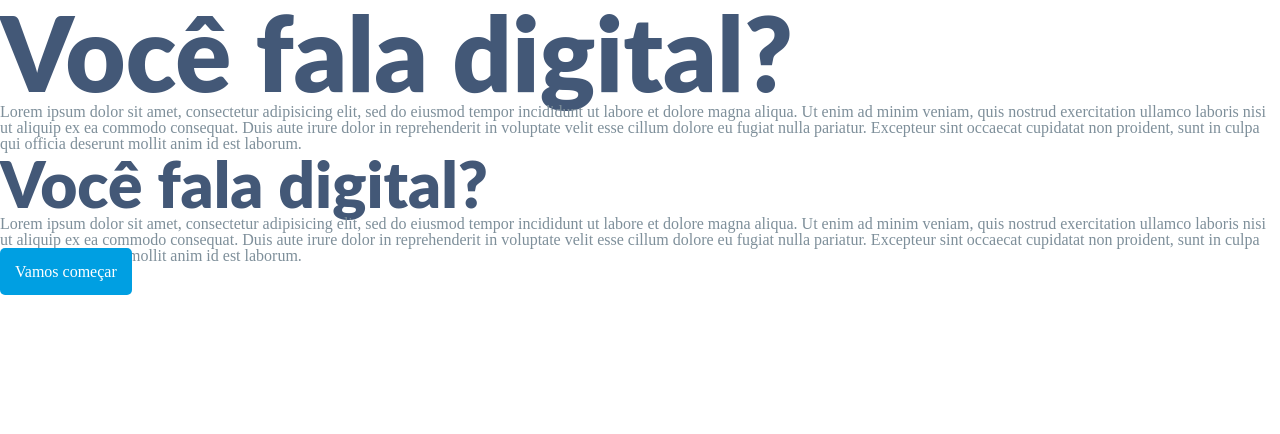
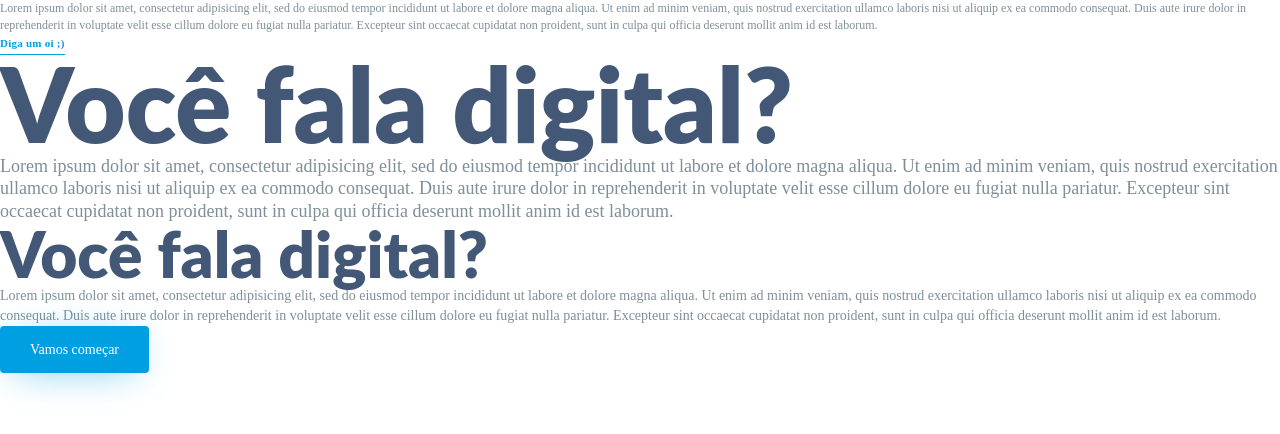
Before and after one commit to samuellevy/nokengo2018-front, a PHP site: page / in a window 1280 px wide. Shown: the top 434 px of the page. Run offline with PHP 8.4, Linux system fonts and the light colour scheme; style sheets or scripts are compiled from the project's sources; some web fonts are replaced.

Commit message:
ajustes tamanho das fontes

```diff
--- a/source/index.html
+++ b/source/index.html
@@ -6,6 +6,10 @@
     <link rel="stylesheet" type="text/css" href="css/style.css">
   </head>
   <body>
+    <div class="message">
+      <p>Lorem ipsum dolor sit amet, consectetur adipisicing elit, sed do eiusmod tempor incididunt ut labore et dolore magna aliqua. Ut enim ad minim veniam, quis nostrud exercitation ullamco laboris nisi ut aliquip ex ea commodo consequat. Duis aute irure dolor in reprehenderit in voluptate velit esse cillum dolore eu fugiat nulla pariatur. Excepteur sint occaecat cupidatat non proident, sunt in culpa qui officia deserunt mollit anim id est laborum.</p>
+      <a href="#">Diga um oi ;)</a>
+    </div>
     <header>
       <p class="h-title">Você fala digital?</p>
       <p>Lorem ipsum dolor sit amet, consectetur adipisicing elit, sed do eiusmod tempor incididunt ut labore et dolore magna aliqua. Ut enim ad minim veniam, quis nostrud exercitation ullamco laboris nisi ut aliquip ex ea commodo consequat. Duis aute irure dolor in reprehenderit in voluptate velit esse cillum dolore eu fugiat nulla pariatur. Excepteur sint occaecat cupidatat non proident, sunt in culpa qui officia deserunt mollit anim id est laborum.</p>
@@ -16,6 +20,6 @@
       <p>Lorem ipsum dolor sit amet, consectetur adipisicing elit, sed do eiusmod tempor incididunt ut labore et dolore magna aliqua. Ut enim ad minim veniam, quis nostrud exercitation ullamco laboris nisi ut aliquip ex ea commodo consequat. Duis aute irure dolor in reprehenderit in voluptate velit esse cillum dolore eu fugiat nulla pariatur. Excepteur sint occaecat cupidatat non proident, sunt in culpa qui officia deserunt mollit anim id est laborum.</p>
     </section>
 
-    <a href="#" class="btn">Vamos começar</a>
+    <a class="button">Vamos começar</a>
   </body>
 </html>
--- a/source/scss/style.scss
+++ b/source/scss/style.scss
@@ -87,40 +87,81 @@ $yellow: #fae822;
 $pink: #f8d8ff;
 
 //default font-sizes
-$xs-size: 16px; //alert text
-$sm-size: 24px; //section text
-$md-size: 64px; //section title
-$lg-size: 104px; //header title
+$xs-size: 11px; //alert link
+$sm-size: 12px; //alert text
+$tx-size: 14px; //section text;
+$bt-size: 16px; //button;
+$md-size: 18px; //header text
+$lg-size: 64px; //section title
+$xl-size: 88px; //menu option
+$xx-size: 104px; //header title
 
-p{
+p, a{
   font-family: $lato-regular;
+  font-size: $tx-size;
   color: $gray-1;
+  line-height: 1.4;
+  text-align: left;
 }
 
 //message
-
+.message{
+  p{
+    font-size: $sm-size;
+  }
+  a{
+    color: $blue-2;
+    font-size: $xs-size;
+    font-weight: bold;
+    padding: 5px 0;
+    letter-spacing: 0.25px;
+    border-bottom: 1px solid $blue-2;
+  }
+}
 
 //header
 header{
   .h-title{
     font-family: $lato-black;
-    font-size: $lg-size;
+    font-size: $xx-size;
     color: $blue-1;
+    line-height: 1;
+  }
+  p{
+    font-size: $md-size;
+    line-height: 1.25;
   }
 }
 
 //content
 .c-title{
   font-family: $lato-black;
-  font-size: $md-size;
+  font-size: $lg-size;
   color: $blue-1;
+  line-height: 1;
 }
 
-.btn{
+.button{
   background-color: $blue-2;
   color: $white;
-  padding: 15px;
-  font-size: $xs-size;
+  font-size: $tx-size;
   font-family: $lato-regular;
-  border-radius: 5px;
+  padding: 13px 30px;
+  border-radius: 4px;
+  border: none;
+  display: inline-block;
+  outline: 0;
+  vertical-align: middle;
+  overflow: hidden;
+  text-decoration: none;
+  text-align: center;
+  cursor: pointer;
+  white-space: nowrap;
+  line-height: 1.5;
+  -webkit-box-shadow: 0px 5px 40px -15px $blue-2;
+  -moz-box-shadow: 0px 5px 40px -15px $blue-2;
+  box-shadow: 0px 5px 40px -15px $blue-2;
 }
+
+section{
+}
```
